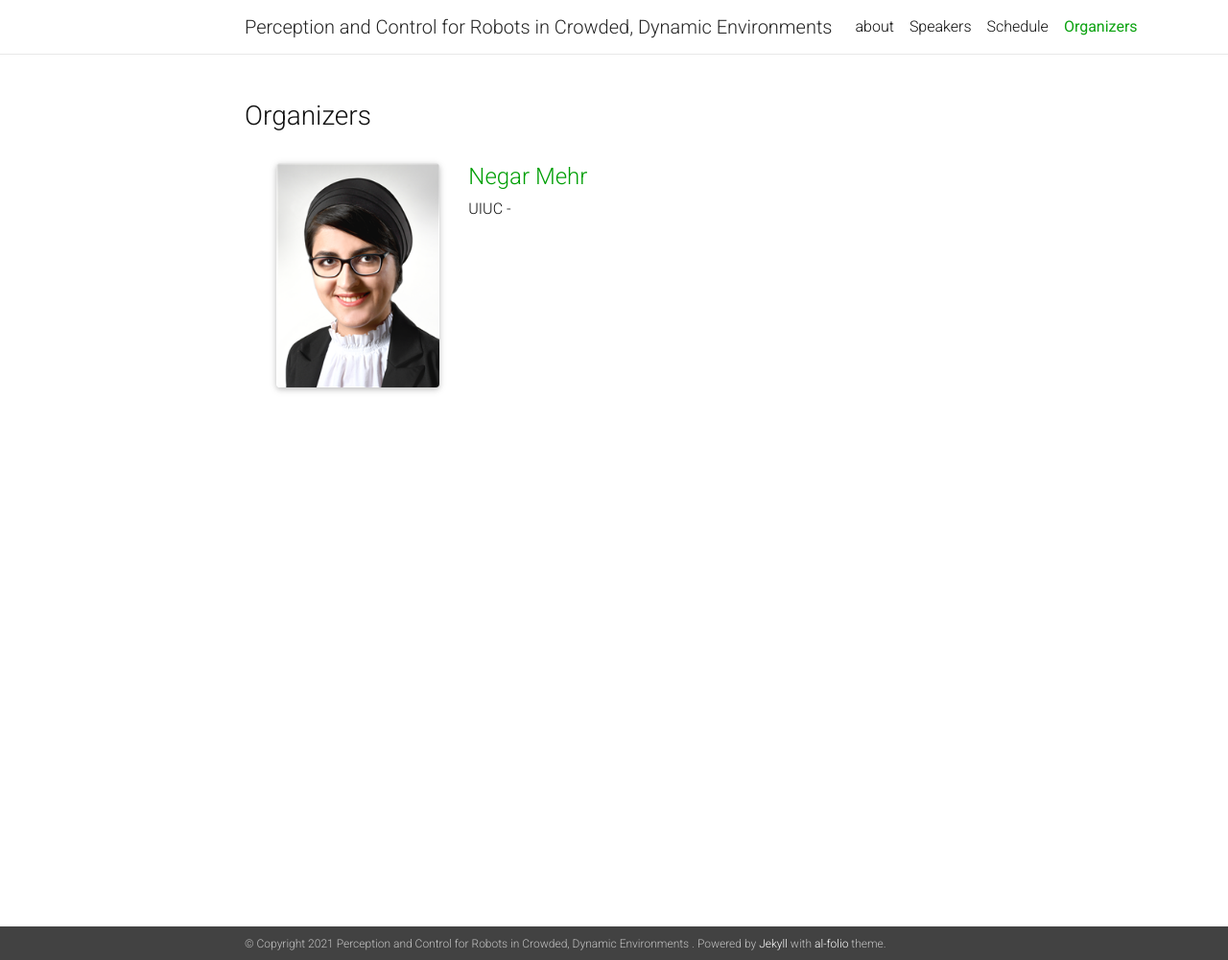
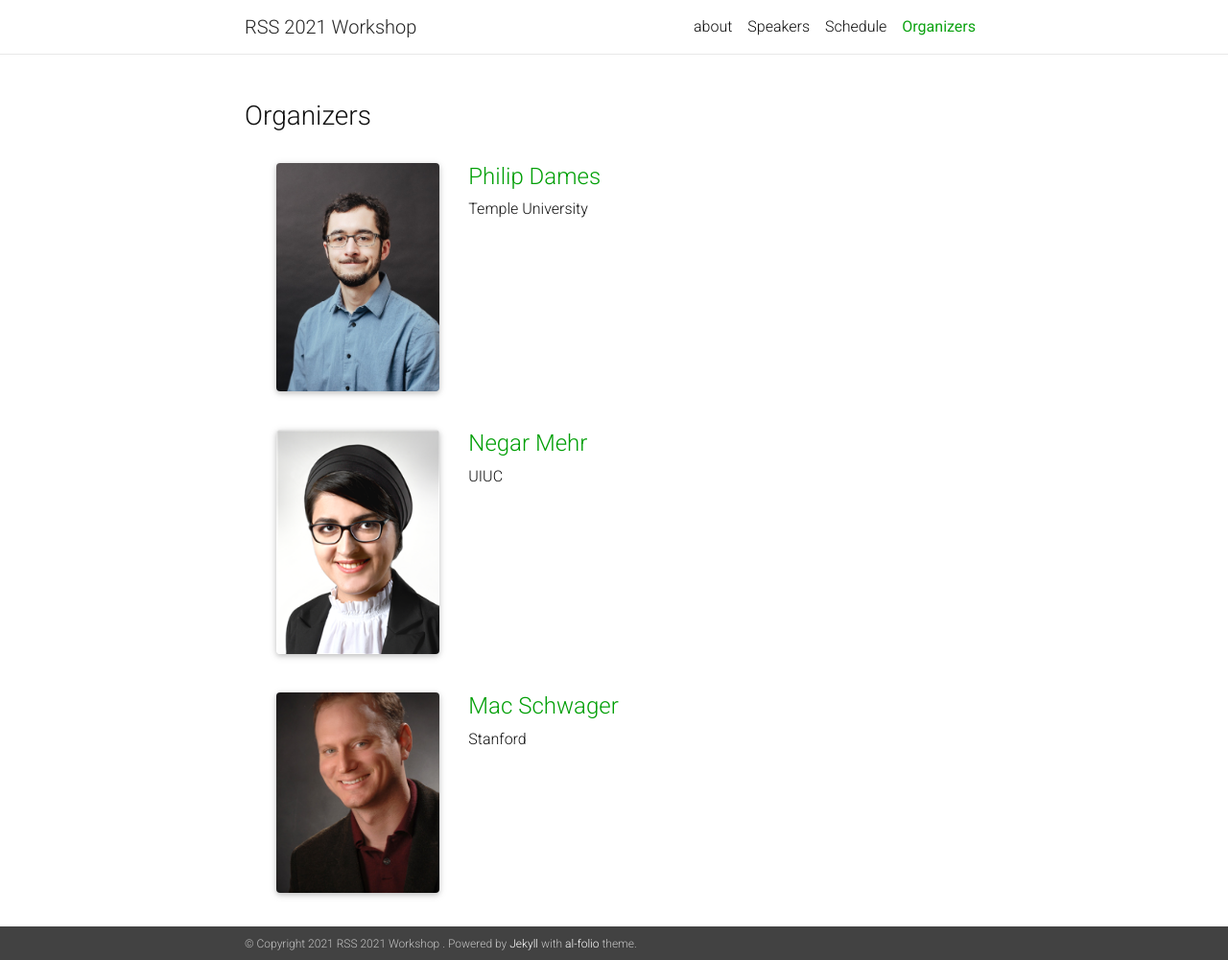
Before and after one commit to NegarMehr/RSS2021Workshop, a Jekyll site: the page built from _pages/organizers.md, in a window 1280 px wide and 1001 px high. Shown: the whole window at 96% size. Built offline with Jekyll 4.4.1, drawn with Linux system fonts in a browser that asks for light colours; nearby versions of some CDN libraries; a style sheet for code colours, icons or effects is not loaded.

Commit message:
fixed organizers

```diff
--- a/_config.yml
+++ b/_config.yml
@@ -3,7 +3,7 @@
 # -----------------------------------------------------------------------------
 
 title: RSS Workshop # the website title (if blank, full name will be used instead)
-first_name: Perception and Control for Robots in Crowded, Dynamic Environments
+first_name: RSS 2021 Workshop
 middle_name:
 last_name:
 email: negar@illinois.edu
--- a/_pages/organizers.md
+++ b/_pages/organizers.md
@@ -9,12 +9,37 @@ order: d
 
 
 
+
+<div class="row justify-content-sm-center">
+    <div class="col-sm-3 mt-3 mt-md-0">
+        <img class="img-fluid rounded z-depth-1" src="{{ '/assets/organizers/philip.jpg' | relative_url }}" alt="" title="example image"/>
+    </div>
+    <div class="col-sm-8 mt-3 mt-md-0">
+    <h4> <a href="https://sites.temple.edu/pdames/">Philip Dames</a> </h4>
+    Temple University
+    </div>
+</div>
+
+<br>
+
 <div class="row justify-content-sm-center">
     <div class="col-sm-3 mt-3 mt-md-0">
         <img class="img-fluid rounded z-depth-1" src="{{ '/assets/organizers/negar.jpg' | relative_url }}" alt="" title="example image"/>
     </div>
     <div class="col-sm-8 mt-3 mt-md-0">
     <h4> <a href="http://negar.web.illinois.edu/">Negar Mehr</a> </h4>
-    UIUC -
+    UIUC
     </div>
 </div>
+
+<br>
+
+<div class="row justify-content-sm-center">
+    <div class="col-sm-3 mt-3 mt-md-0">
+        <img class="img-fluid rounded z-depth-1" src="{{ '/assets/organizers/Mac.jpg' | relative_url }}" alt="" title="example image"/>
+    </div>
+    <div class="col-sm-8 mt-3 mt-md-0">
+    <h4> <a href="https://web.stanford.edu/~schwager/">Mac Schwager</a> </h4>
+    Stanford
+    </div>
+</div>
```
Also changed, not shown: _pages/about.md (+1 -1 lines), assets/organizers/Mac.jpg (added), assets/organizers/philip.jpg (added).
